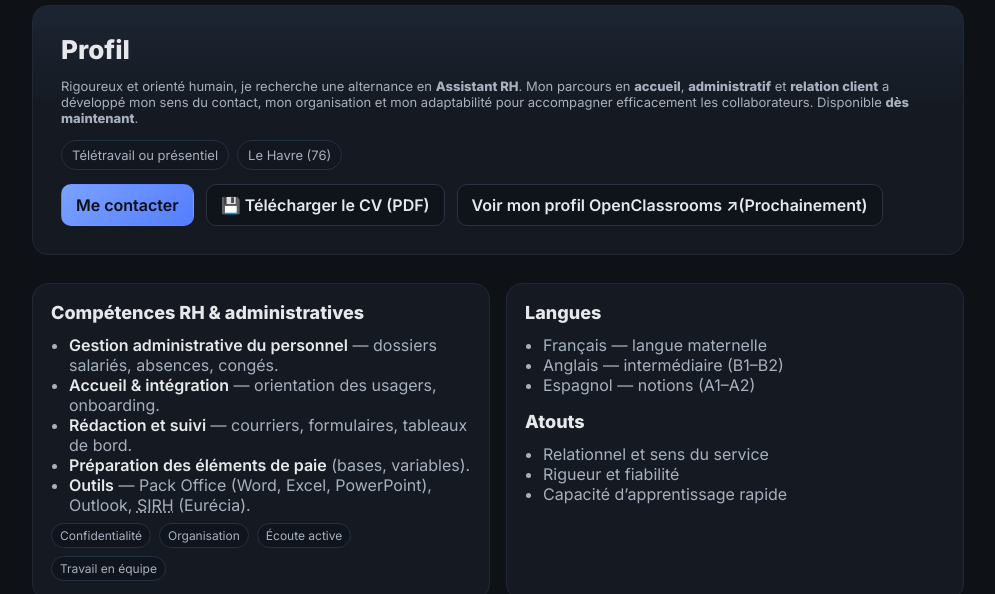
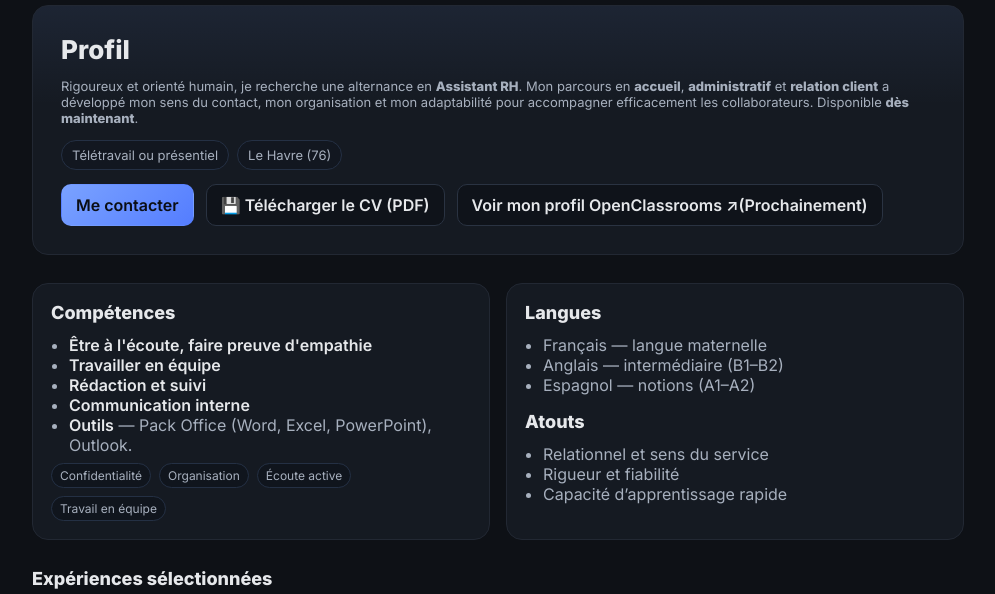
Before and after one commit to MrZwave/CV-Assistant-RH, a plain HTML site: page index.html in a window 1280 px wide. Shown: the part 137-731 px from the top of the page, without its empty margins (142-1137 px from the left). Drawn offline with Linux system fonts and the light colour scheme.

Commit message:
Update index.html

```diff
--- a/index.html
+++ b/index.html
@@ -110,13 +110,13 @@
     <section id="competences">
       <div class="grid">
         <div class="card">
-          <h3>Compétences RH & administratives</h3>
+          <h3>Compétences</h3>
           <ul class="list">
-            <li><span class="item-title">Gestion administrative du personnel</span> — dossiers salariés, absences, congés.</li>
-            <li><span class="item-title">Accueil & intégration</span> — orientation des usagers, onboarding.</li>
-            <li><span class="item-title">Rédaction et suivi</span> — courriers, formulaires, tableaux de bord.</li>
-            <li><span class="item-title">Préparation des éléments de paie</span> (bases, variables).</li>
-            <li><span class="item-title">Outils</span> — Pack Office (Word, Excel, PowerPoint), Outlook, <abbr title="Système d’Information des Ressources Humaines">SIRH</abbr> (Eurécia).</li>
+            <li><span class="item-title">Être à l'écoute, faire preuve d'empathie</span></li>
+            <li><span class="item-title">Travailler en équipe</span></li>
+            <li><span class="item-title">Rédaction et suivi</span></li>
+            <li><span class="item-title"> Communication interne</span></li>
+            <li><span class="item-title">Outils</span> — Pack Office (Word, Excel, PowerPoint), Outlook.</li>
           </ul>
           <div class="kvs">
             <span class="kv">Confidentialité</span>
```
